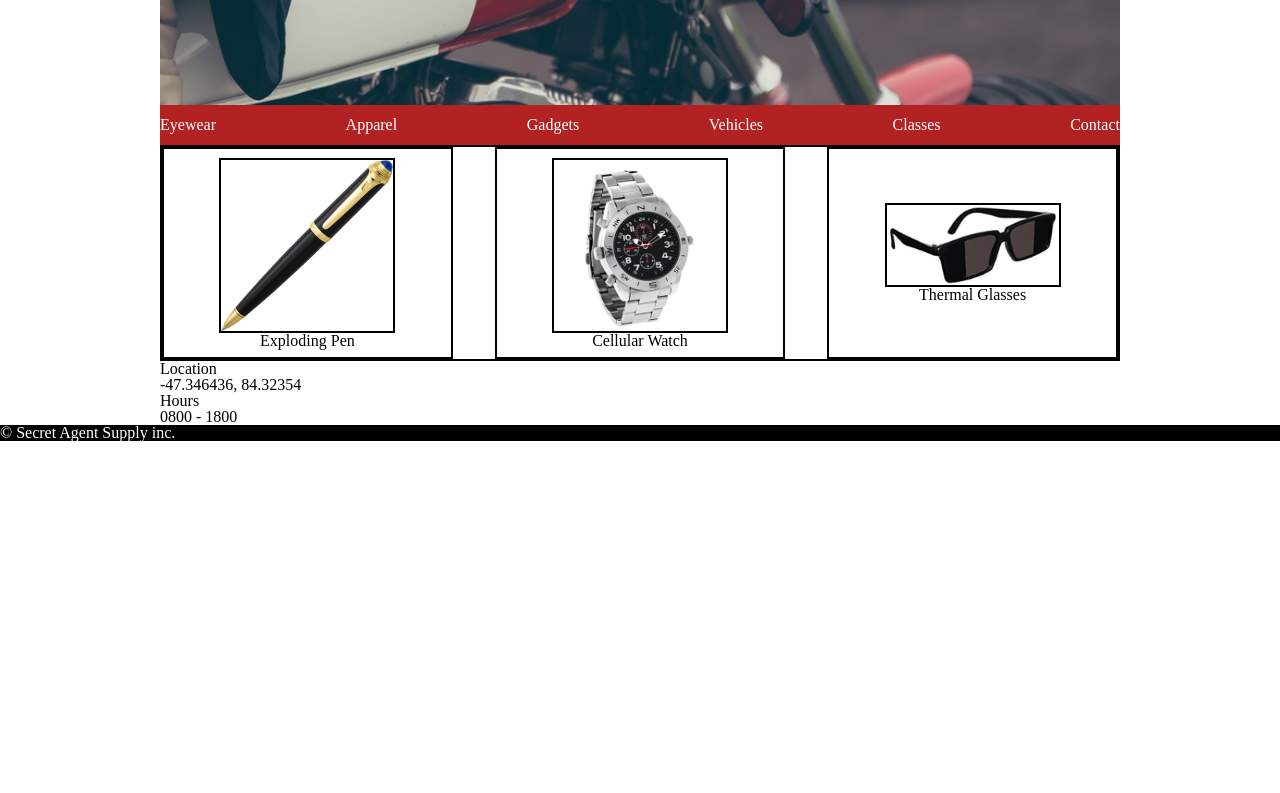
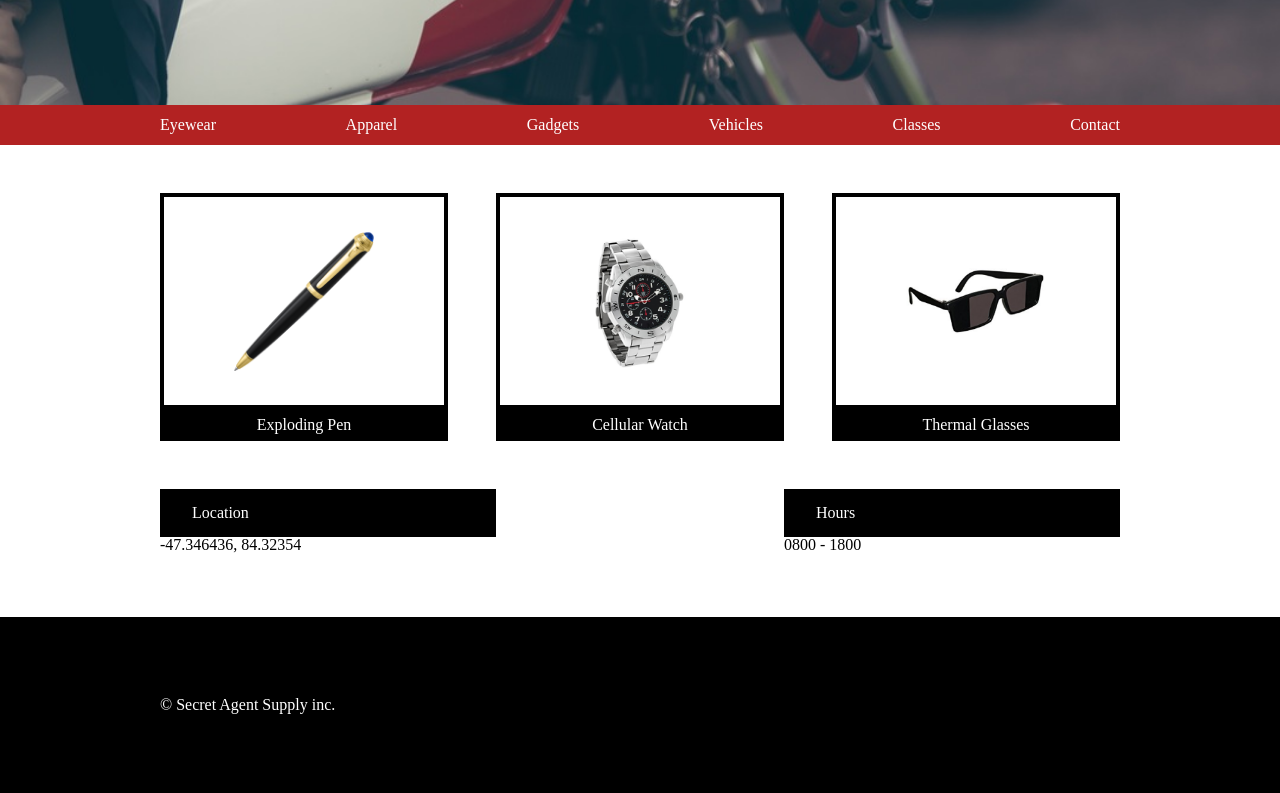
Before and after one commit to rebellio69/Secret-Agent, a plain HTML site: page index.html in a window 1280 px wide. Shown: the part 340-1133 px from the top of the page. Before the commit the page ends 800 px from the top, so only its background shows below. Drawn offline with Linux system fonts and the light colour scheme.

Commit message:
Container chane html

```diff
--- a/Resources/CSS/style.css
+++ b/Resources/CSS/style.css
@@ -35,58 +35,84 @@ header, footer, .new-arrival {
   height: 25rem;
 }
 
-.menu nav {
+ .new-arrival {
+   width: 20rem;
+   background-color: black;
+   color: white;
+   font-weight: bold;
+   padding: 2rem 3rem;
+   position: relative;
+   top: 9rem;
+}
+
+.new {
+  font-size: 1rem;
+  padding-bottom: 0.25rem;
+}
+
+.sport {
+  font-size: 2rem;
+}
+
+.menu {
+  background-color: firebrick;
+  color: white;
+  padding: 0.75rem 0;
+}
+
+ul {
   display: flex;
   justify-content: space-between;
-  padding: 0.75rem 0rem;
-  background-color: firebrick;
+}
+
+.product-grid, .info {
+  display: flex;
+  justify-content: space-between;
+  margin-top: 3rem;
+}
+
+.product {
+  width: 30%;
+}
+
+.product-image {
+  display: flex;
+  justify-content: center;
+  align-items: center;
+  height: 9rem;
+  padding: 2rem 0;
+  border: 4px solid black;
+}
+
+.product-image img {
+  max-width: 50%;
+}
+
+.product-info {
+  text-align: center;
+  padding: 0.5rem;
+  background-color: black;
+  color: white;
+  display: block;
+}
+
+.description {
+  width: 35%;
+  display: flex;
+  flex-direction: column;
+}
+
+.title {
+  display: block;
+  padding: 1rem 2rem;
+  background-color: black;
   color: white;
 }
 
-.new-arrival {
-  width: 20rem;
-  padding: 2rem;
-  padding-left: 3rem;
-  position: relative;
-  top: 9rem;
-  font-weight: bold;
+footer .container {
+  text-align: left;
+  padding: 5rem 0;
+  background-color: black;
+  color: white;
+  margin-top: 4rem;
 }
-
-.new-arrival h4 {
-  padding-bottom: 0.25rem;
-  font-size: 1rem;
-}
-
-.new-arrival h1 {
-  font-size: 2rem;
-}
-
-.product-grid {
-  display: flex;
-  justify-content: space-between;
-  border: 2px solid black;
-}
-
-.product {
-  display: flex;
-  flex-direction: column;
-  justify-content: center;
-  align-items: center;
-  width: 30%;
-  height: 9rem;
-  padding: 2rem 0;
-  border: 2px solid black;
-}
-
-.product-image {
-
-  width: 100%;
-  border: 2px solid black;
-}
-
-.product img {
-    width: 60%;
-    height: auto;
-    border: 2px solid black;
-  }
-}
--- a/index.html
+++ b/index.html
@@ -8,62 +8,74 @@
   </head>
   <body>
     <header>
+      <div class="container">
         <div class="logo">
           <img src="resources/images/logo.png" alt="binoculars">
           <span>SECRET AGENT SUPPLY INC.</span>
         </div>
+      </div>
       </header>
 
-      <div class="main container">
       <div class="banner">
+        <div class="container">
           <div class="new-arrival">
-            <h4>NEW ARRIVAL</h4>
-            <h1>SPORT BIKES AND MOTORCYCLES</h1>
+            <p class="new">NEW ARRIVAL</p>
+            <p class="sport">SPORT BIKES AND MOTORCYCLES</p>
+          </div>
         </div>
       </div>
 
       <div class="menu">
-          <nav>
-            <span>Eyewear</span>
-            <span>Apparel</span>
-            <span>Gadgets</span>
-            <span>Vehicles</span>
-            <span>Classes</span>
-            <span>Contact</span>
+        <nav class="container">
+          <ul>
+            <li>Eyewear</li>
+            <li>Apparel</li>
+            <li>Gadgets</li>
+            <li>Vehicles</li>
+            <li>Classes</li>
+            <li>Contact</li>
+          </ul>
         </nav>
       </div>
 
       <div class="bottom container">
         <div class="product-grid">
           <div class="product pen">
+            <div class="product-image">
               <img src="Resources/images/pen.png" alt="pen icon">
-              <h4>Exploding Pen</h4>
+            </div>
+            <span class="product-info">Exploding Pen</span>
           </div>
           <div class="product watch">
+            <div class="product-image">
               <img src="Resources/images/watch.png" alt="analog watch">
-              <h4>Cellular Watch</h4>
+            </div>
+            <span class="product-info">Cellular Watch</span>
           </div>
           <div class="product glasses">
+            <div class="product-image">
               <img src="Resources/images/glasses.png" alt="sunglasses">
-              <h4>Thermal Glasses</h4>
+            </div>
+            <span class="product-info">Thermal Glasses</span>
           </div>
         </div>
 
           <div class="info">
-            <div class="location">
-              <h4>Location</h4>
-              <p>-47.346436, 84.32354</p>
+            <div class="description location">
+              <span class="title">Location</span>
+              <span class="GPS">-47.346436, 84.32354</span>
             </div>
-            <div class="hours">
-              <h4>Hours</h4>
-              <p>0800 - 1800</p>
-            </div>
+            <div class="description hours">
+              <span class="title">Hours</span>
+              <span class="time">0800 - 1800</span>
             </div>
           </div>
         </div>
 
       <footer>
-        <h4>&copy Secret Agent Supply inc.</h4>
+        <div class="container">
+          &copy Secret Agent Supply inc.
+        </div>
       </footer>
   </body>
 </html>
```
Lines whose indentation alone changed are shown as unchanged.
